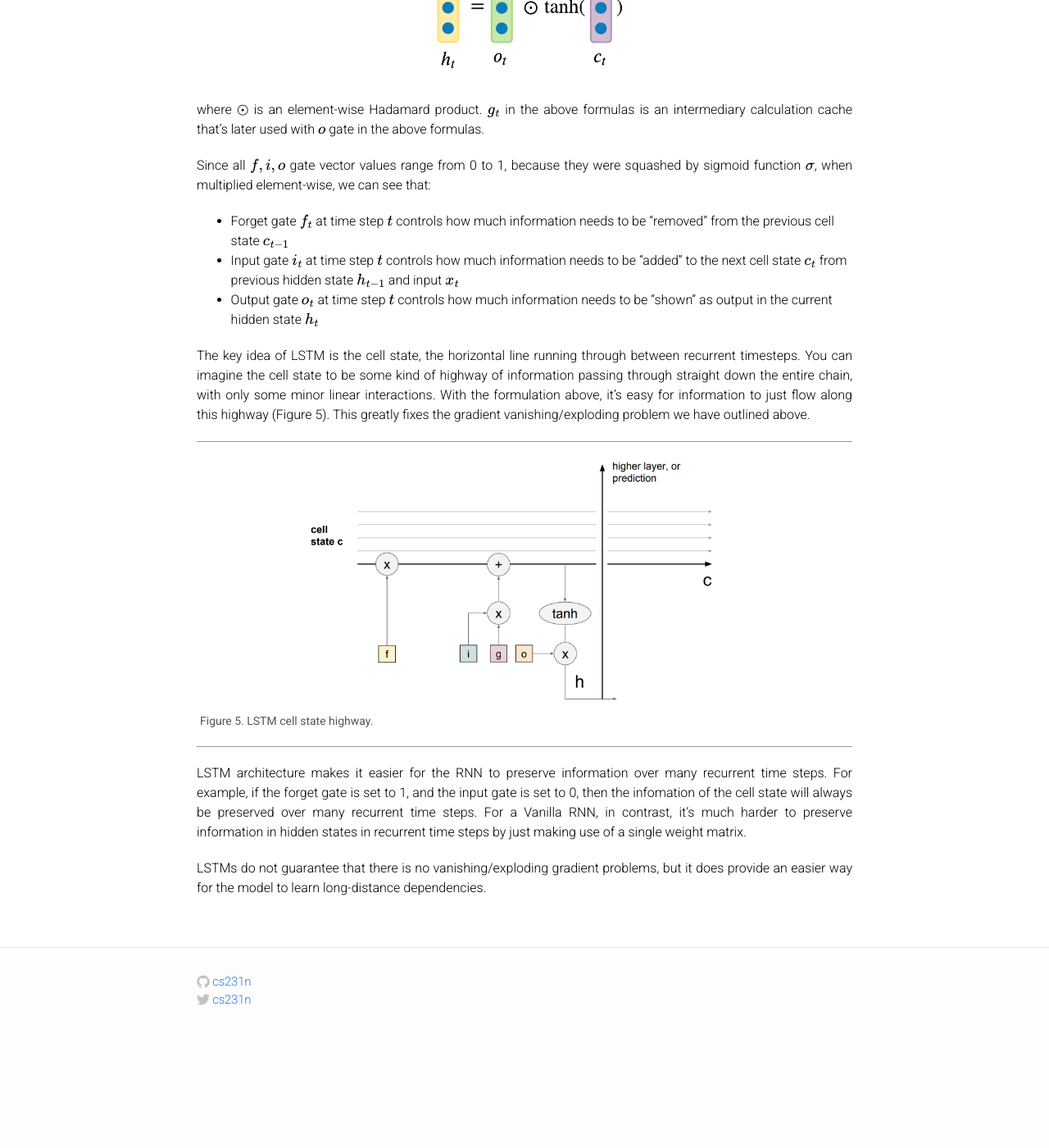
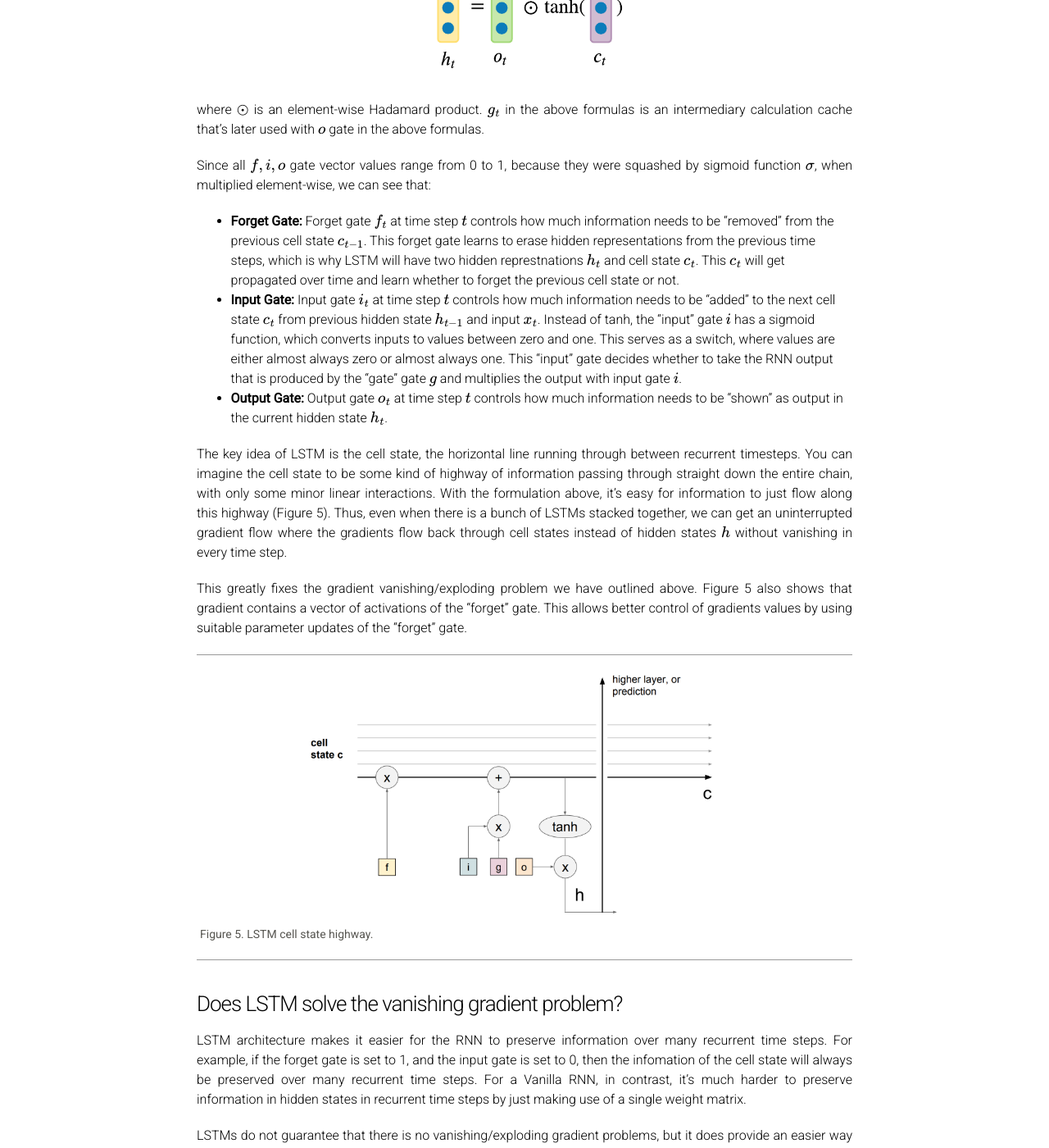
Before and after one commit to cs231n/cs231n.github.io, a Jekyll site: the page built from rnn.md, in a window 1280 px wide and 1400 px high, scrolled down 8863 px. Shown: the whole window at 82% size. Built offline with Jekyll 4.4.1, drawn with Linux system fonts in a browser that asks for light colours; formulas are drawn with MathJax 3; before the commit the page ends 10139 px from its top, so only the background shows below that.

Commit message:
Update rnn.md

```diff
--- a/rnn.md
+++ b/rnn.md
@@ -292,20 +292,27 @@ calculation cache that's later used with $$o$$ gate in the above formulas.
 Since all $$f, i, o$$ gate vector values range from 0 to 1, because they were squashed by sigmoid function
 $$\sigma$$, when multiplied element-wise, we can see that:
 
-  * Forget gate $$f_t$$ at time step $$t$$ controls how much information needs to be "removed" from the previous cell state $$c_{t-1}$$
-  * Input gate $$i_t$$ at time step $$t$$ controls how much information needs to be "added" to the next cell state $$c_t$$ from previous hidden state $$h_{t-1}$$ and input $$x_t$$
-  * Output gate $$o_t$$ at time step $$t$$ controls how much information needs to be "shown" as output in the current hidden state $$h_t$$
+  * **Forget Gate:** Forget gate $$f_t$$ at time step $$t$$ controls how much information needs to be "removed" from the previous cell state $$c_{t-1}$$.
+This forget gate learns to erase hidden representations from the previous time steps, which is why LSTM will have two
+hidden represtnations $$h_t$$ and cell state $$c_t$$. This $$c_t$$ will get propagated over time and learn whether to forget
+the previous cell state or not.
+  * **Input Gate:** Input gate $$i_t$$ at time step $$t$$ controls how much information needs to be "added" to the next cell state $$c_t$$ from previous hidden state $$h_{t-1}$$ and input $$x_t$$. Instead of tanh, the "input" gate $$i$$ has a sigmoid function, which converts inputs to values between zero and one.
+This serves as a switch, where values are either almost always zero or almost always one. This "input" gate decides whether to take the RNN output that is produced by the "gate" gate $$g$$ and multiplies the output with input gate $$i$$.
+  * **Output Gate:** Output gate $$o_t$$ at time step $$t$$ controls how much information needs to be "shown" as output in the current hidden state $$h_t$$.
 
 The key idea of LSTM is the cell state, the horizontal line running through between recurrent timesteps. You can imagine the cell
 state to be some kind of highway of information passing through straight down the entire chain, with
 only some minor linear interactions. With the formulation above, it's easy for information to just flow
-along this highway (Figure 5). This greatly fixes the gradient vanishing/exploding problem we have outlined above.
+along this highway (Figure 5). Thus, even when there is a bunch of LSTMs stacked together, we can get an uninterrupted gradient flow where the gradients flow back through cell states instead of hidden states $$h$$ without vanishing in every time step.
+
+This greatly fixes the gradient vanishing/exploding problem we have outlined above. Figure 5 also shows that gradient contains a vector of activations of the "forget" gate. This allows better control of gradients values by using suitable parameter updates of the "forget" gate.
 
 <div class="fig figcenter fighighlight">
   <img src="/assets/rnn/lstm_highway.png" width="70%" >
   <div class="figcaption">Figure 5. LSTM cell state highway.</div>
 </div>
 
+### Does LSTM solve the vanishing gradient problem?
 LSTM architecture makes it easier for the RNN to preserve information over many recurrent time steps. For example,
 if the forget gate is set to 1, and the input gate is set to 0, then the infomation of the cell state
 will always be preserved over many recurrent time steps. For a Vanilla RNN, in contrast, it's much harder to preserve information
```
